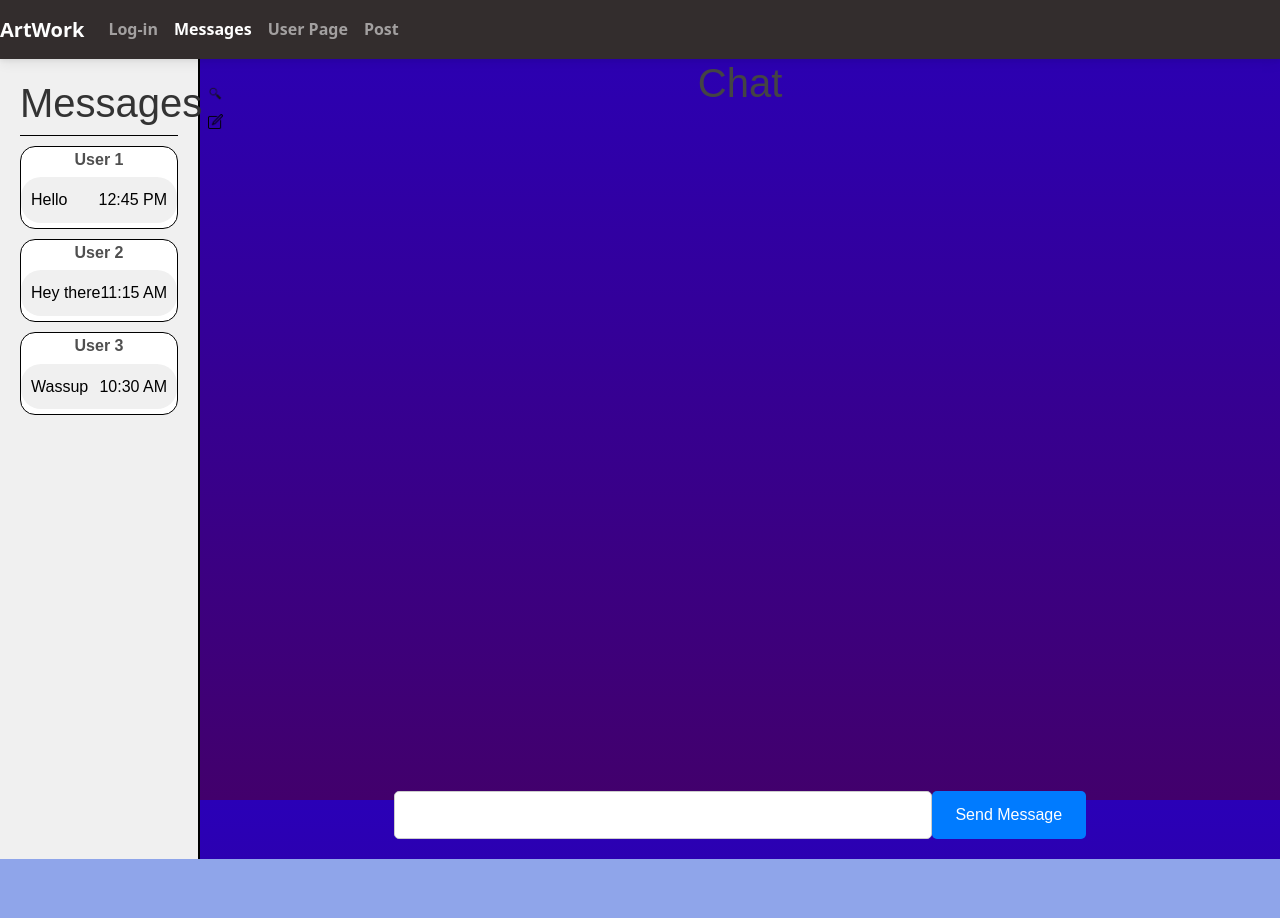
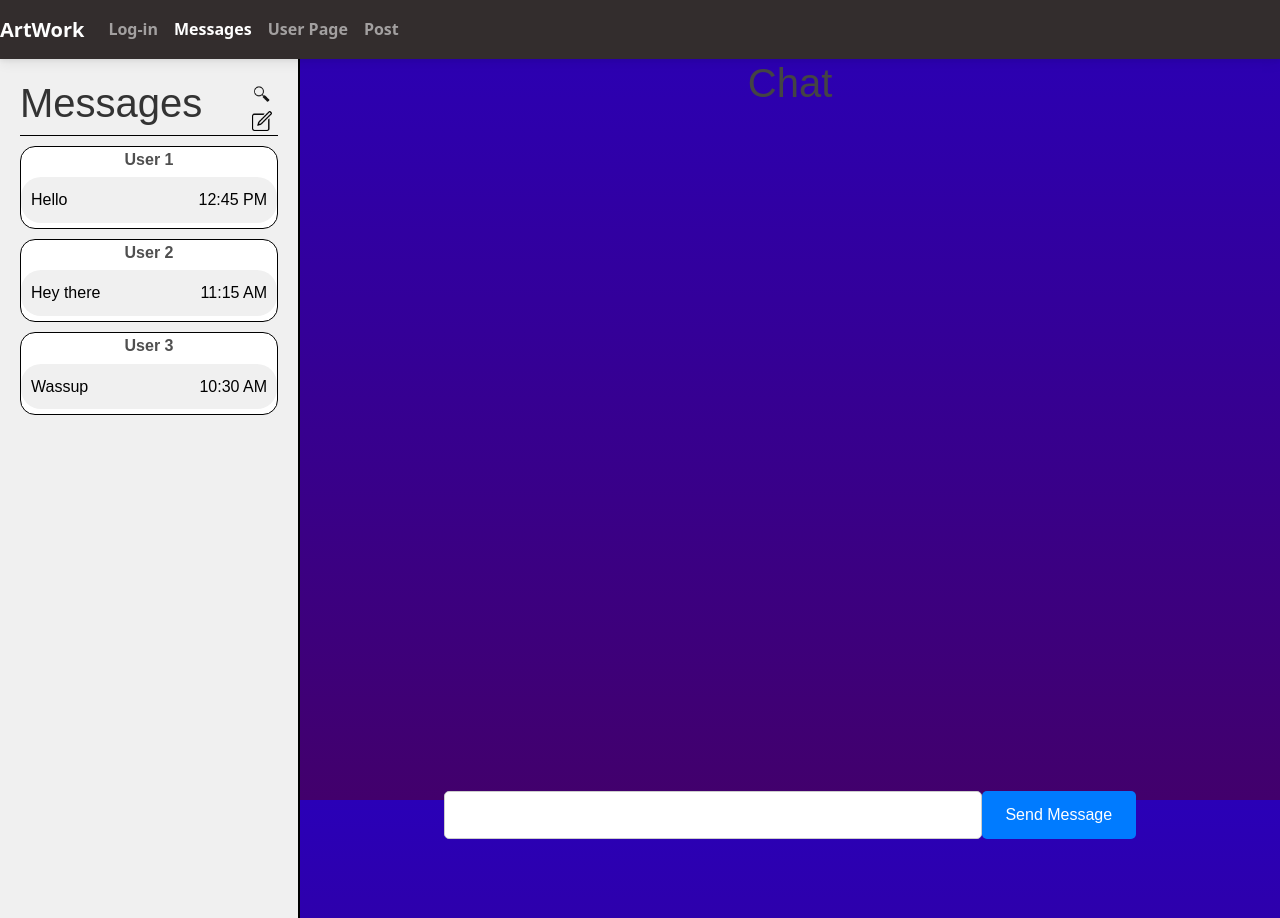
Before and after one commit to AKarode/ArtWork, a React (Vite) app: page /messaging in a window 1280 px wide. Before the commit the page ends 859 px from the top, so only its background shows below. Built offline with nearby package versions, Linux system fonts and the light colour scheme.

Commit message:
Update ChatList.css

```diff
--- a/src/Components/Messaging/ChatList.css
+++ b/src/Components/Messaging/ChatList.css
@@ -2,8 +2,8 @@
     display: flex;
     flex-direction: column;
     padding: 20px;
-    width: 200px;
-    height: 100vh;
+    width: 300px;
+    height: 859px;
     background-color: #f0f0f0;
     border-right: 2px solid #000;
    }
@@ -69,6 +69,6 @@
   }
 
   .header-icon {
-    width: 15px;
-    height: 15px;
+    width: 20px;
+    height: 20px;
   }
```
